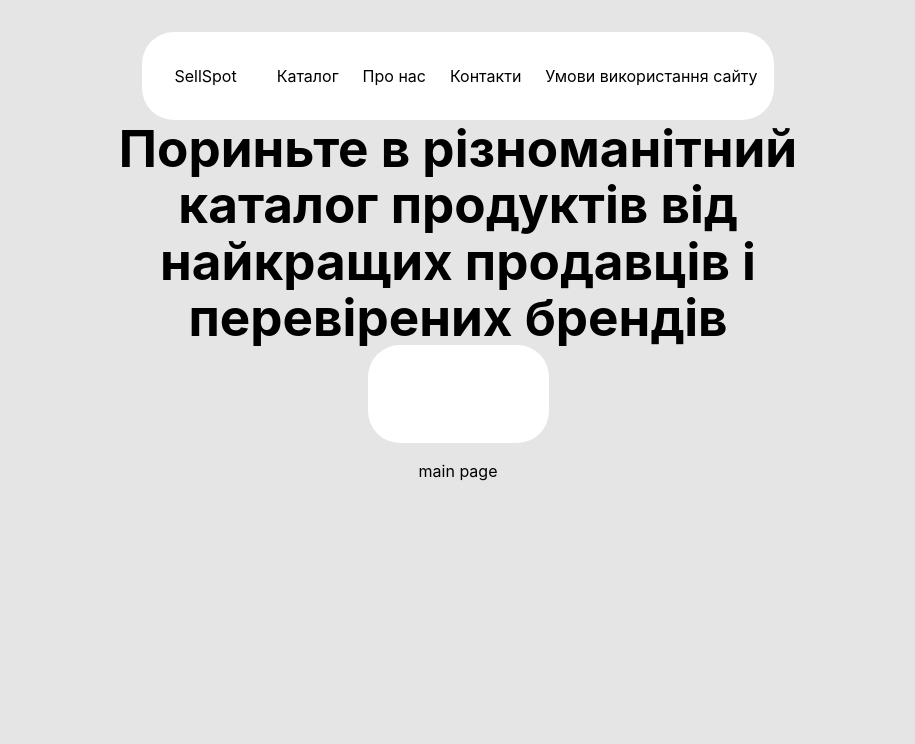
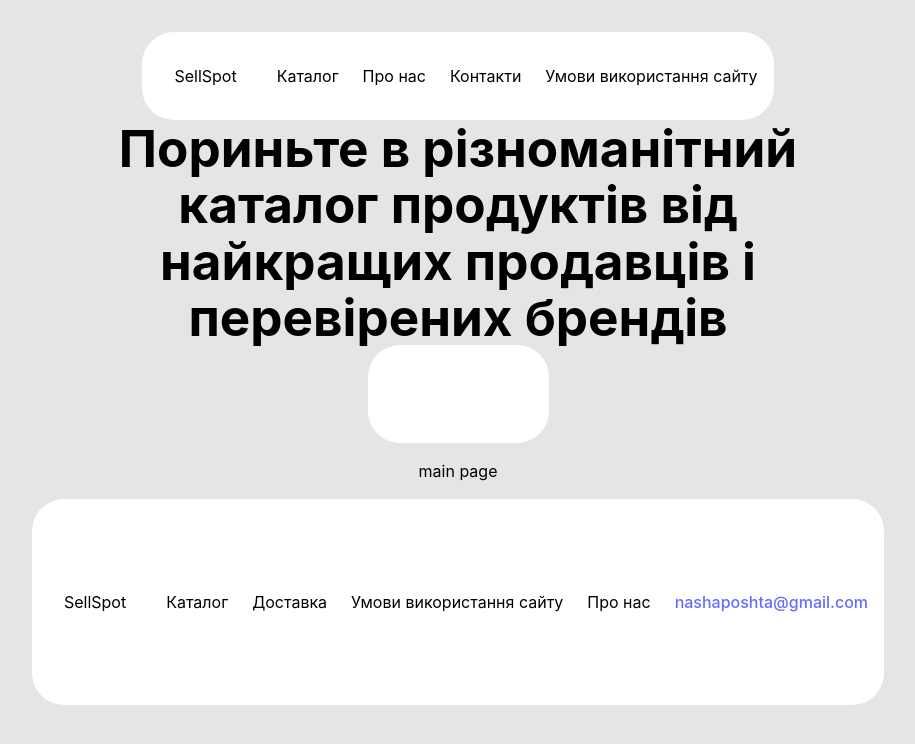
Before and after one commit to beligrous/sellspot-app, a React (Vite) app: page / in a window 1280 px wide. Shown: the top 744 px of the page, without its empty margins (182-1097 px from the left). Built offline with nearby package versions, Linux system fonts and the light colour scheme.

Commit message:
add footer construct

```diff
--- a/src/App.jsx
+++ b/src/App.jsx
@@ -1,6 +1,7 @@
 import { Container, Hero } from "./app-styled";
 import Header from "./components/Header/Header";
 import Filter from "./components/Filter/Filter";
+import Footer from "./components/Footer/Footer";
 
 function App() {
   return (
@@ -12,6 +13,7 @@ function App() {
       </Hero>
       <Filter />
       <p>main page</p>
+      <Footer />
     </Container>
   );
 }
--- /dev/null
+++ b/src/components/Footer/Footer.jsx
@@ -0,0 +1,20 @@
+import { Container, Logo, HeadList } from "./footer-styled";
+
+const Footer = () => {
+  return (
+    <Container>
+      <Logo>SellSpot</Logo>
+      <HeadList>
+        <li>Каталог</li>
+        <li>Доставка</li>
+        <li>Умови використання сайту</li>
+        <li>Про нас</li>
+        <li>
+          <a>nashaposhta@gmail.com</a>
+        </li>
+      </HeadList>
+    </Container>
+  );
+};
+
+export default Footer;
--- /dev/null
+++ b/src/components/Footer/footer-styled.js
@@ -0,0 +1,24 @@
+import { styled } from "styled-components";
+
+export const Container = styled.header`
+  height: 206px;
+  width: auto;
+  display: flex;
+  align-items: center;
+  border-radius: 32px;
+  background-color: #fff;
+  margin: 0 56px;
+  padding-left: 32px;
+  padding-right: 16px;
+`;
+
+export const Logo = styled.p`
+  margin: 0;
+`;
+
+export const HeadList = styled.ul`
+  display: flex;
+  align-items: center;
+  gap: 24px;
+  list-style: none;
+`;
```
